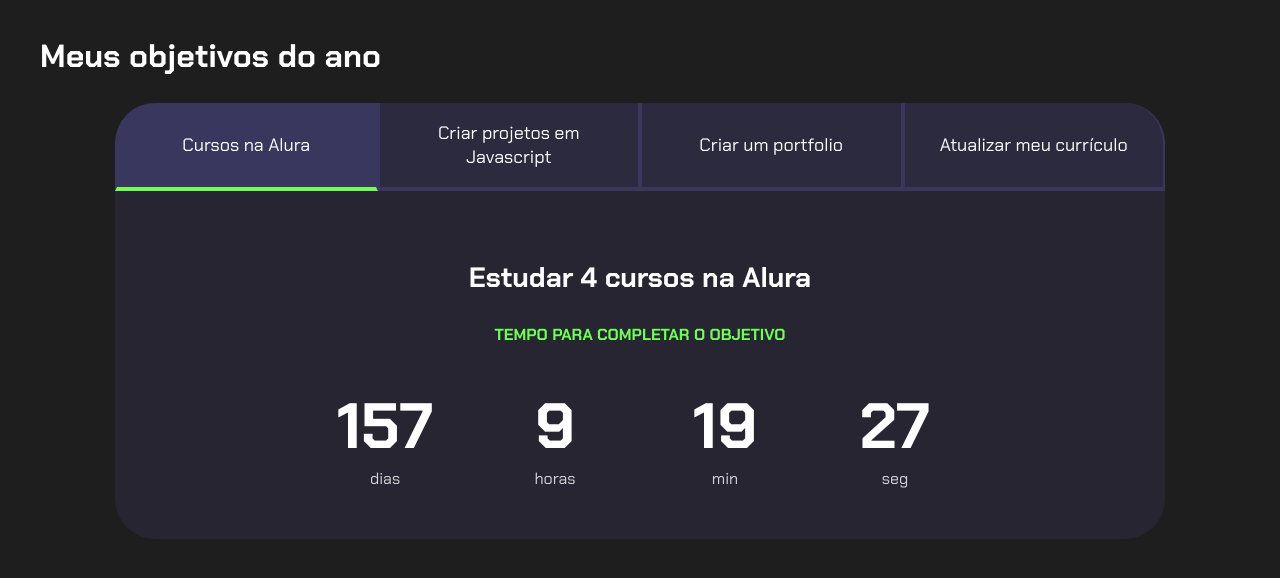
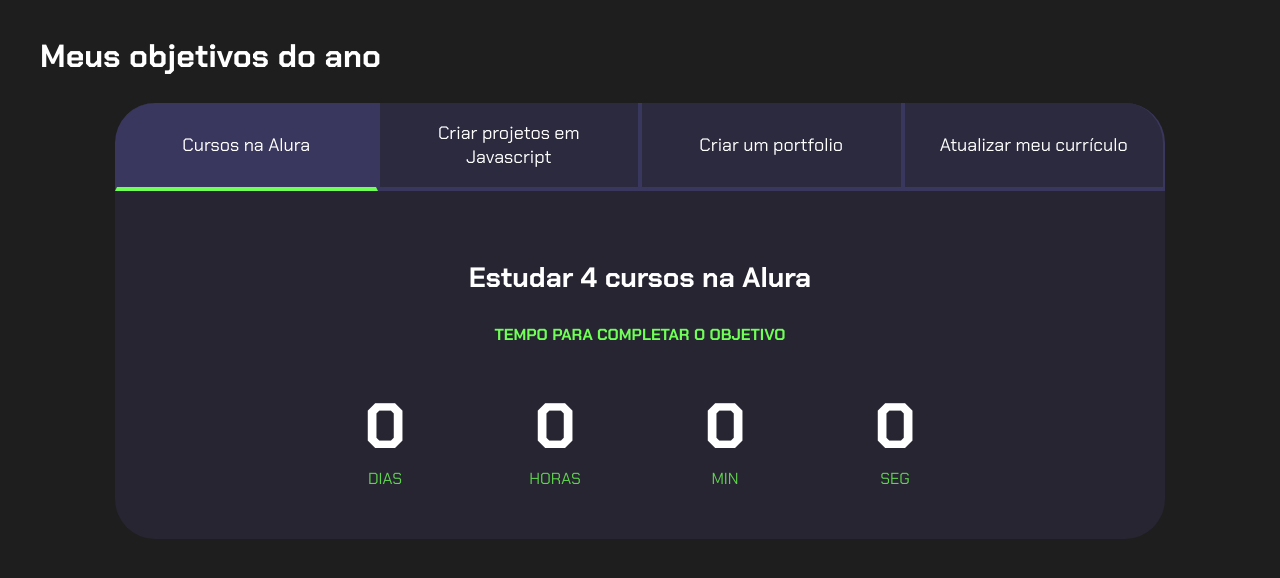
Before and after one commit to RafaelBianchini/tarefa, a plain HTML site: page index.html in a window 1280 px wide. Drawn offline with Linux system fonts and the light colour scheme.

Commit message:
Add files via upload

```diff
--- a/index.html
+++ b/index.html
@@ -27,19 +27,19 @@
                     <div class="contador">
                         <div class="contador-digito">
                             <p class="contador-digito-numero" id="dias0"></p>
-                            <p class="contador-digito-texto">dias</p>
+                            <p class="contador-digito-texto">DIAS</p>
                         </div>
                         <div class="contador-digito">
                             <p class="contador-digito-numero" id="horas0"></p>
-                            <p class="contador-digito-texto">horas</p>
+                            <p class="contador-digito-texto">HORAS</p>
                         </div>
                         <div class="contador-digito">
                             <p class="contador-digito-numero" id="min0"></p>
-                            <p class="contador-digito-texto">min</p>
+                            <p class="contador-digito-texto">MIN</p>
                         </div>
                         <div class="contador-digito">
                             <p class="contador-digito-numero" id="seg0"></p>
-                            <p class="contador-digito-texto">seg</p>
+                            <p class="contador-digito-texto">SEG</p>
                         </div>
                     </div>
                 </div>
@@ -50,65 +50,65 @@
                     <div class="contador">
                         <div class="contador-digito">
                             <p class="contador-digito-numero" id="dias1"></p>
-                            <p class="contador-digito-texto">dias</p>
+                            <p class="contador-digito-texto">DIAS</p>
                         </div>
                         <div class="contador-digito">
                             <p class="contador-digito-numero" id="horas1"></p>
-                            <p class="contador-digito-texto">horas</p>
+                            <p class="contador-digito-texto">HORAS</p>
                         </div>
                         <div class="contador-digito">
                             <p class="contador-digito-numero" id="min1"></p>
-                            <p class="contador-digito-texto">min</p>
+                            <p class="contador-digito-texto">MIN</p>
                         </div>
                         <div class="contador-digito">
                             <p class="contador-digito-numero" id="seg1"></p>
-                            <p class="contador-digito-texto">seg</p>
+                            <p class="contador-digito-texto">SEG</p>
                         </div>
                     </div>
                 </div>
 
                 <div class="aba-conteudo">
-                    <h3 class="aba-conteudo-titulo-principal">Criar um portfolio com os meus 3 melhores projetos</h3>
+                    <h3 class="aba-conteudo-titulo-principal">Criar um portfólio com os meus 3 melhores projetos</h3>
                     <h4 class="aba-conteudo-titulo-secundario">Tempo para completar o objetivo</h4>
                     <div class="contador">
                         <div class="contador-digito">
                             <p class="contador-digito-numero" id="dias2"></p>
-                            <p class="contador-digito-texto">dias</p>
+                            <p class="contador-digito-texto">DIAS</p>
                         </div>
                         <div class="contador-digito">
                             <p class="contador-digito-numero" id="horas2"></p>
-                            <p class="contador-digito-texto">horas</p>
+                            <p class="contador-digito-texto">HORAS</p>
                         </div>
                         <div class="contador-digito">
                             <p class="contador-digito-numero" id="min2"></p>
-                            <p class="contador-digito-texto">min</p>
+                            <p class="contador-digito-texto">MIN</p>
                         </div>
                         <div class="contador-digito">
                             <p class="contador-digito-numero" id="seg2"></p>
-                            <p class="contador-digito-texto">seg</p>
+                            <p class="contador-digito-texto">SEG</p>
                         </div>
                     </div>
                 </div>
 
                 <div class="aba-conteudo">
-                    <h3 class="aba-conteudo-titulo-principal">Atualizar meu curriculo com os certificados da Alura</h3>
+                    <h3 class="aba-conteudo-titulo-principal">Atualizar meu currículo com os certificados da Alura</h3>
                     <h4 class="aba-conteudo-titulo-secundario">Tempo para completar o objetivo</h4>
                     <div class="contador">
                         <div class="contador-digito">
                             <p class="contador-digito-numero" id="dias3"></p>
-                            <p class="contador-digito-texto">dias</p>
+                            <p class="contador-digito-texto">DIAS</p>
                         </div>
                         <div class="contador-digito">
                             <p class="contador-digito-numero" id="horas3"></p>
-                            <p class="contador-digito-texto">horas</p>
+                            <p class="contador-digito-texto">HORAS</p>
                         </div>
                         <div class="contador-digito">
                             <p class="contador-digito-numero" id="min3"></p>
-                            <p class="contador-digito-texto">min</p>
+                            <p class="contador-digito-texto">MIN</p>
                         </div>
                         <div class="contador-digito">
                             <p class="contador-digito-numero" id="seg3"></p>
-                            <p class="contador-digito-texto">seg</p>
+                            <p class="contador-digito-texto">SEG</p>
                         </div>
                     </div>
                 </div>
--- a/main.js
+++ b/main.js
@@ -17,10 +17,10 @@
     const contadores = document.querySelectorAll(".contador");
 
 
-const tempoObjetivo1 = new Date("2026-12-05T00:00:00");
-const tempoObjetivo2 = new Date("2026-12-25T00:00:00");
-const tempoObjetivo3 = new Date("2027-01-10T00:00:00");
-const tempoObjetivo4 = new Date("2027-02-15T00:00:00");
+const tempoObjetivo1 = new Date("2024-12-05T00:00:00");
+const tempoObjetivo2 = new Date("2024-12-25T00:00:00");
+const tempoObjetivo3 = new Date("2024-01-10T00:00:00");
+const tempoObjetivo4 = new Date("2024-02-15T00:00:00");
 
 const tempos = [tempoObjetivo1, tempoObjetivo2, tempoObjetivo3, tempoObjetivo4];
 
--- a/style.css
+++ b/style.css
@@ -126,6 +126,6 @@
 .contador-digito-texto {
     font-size: 16px;
     margin: 0;
-    color: var(--branco);
+    color: var(--verde);
     opacity: 0.8;
 }
```
